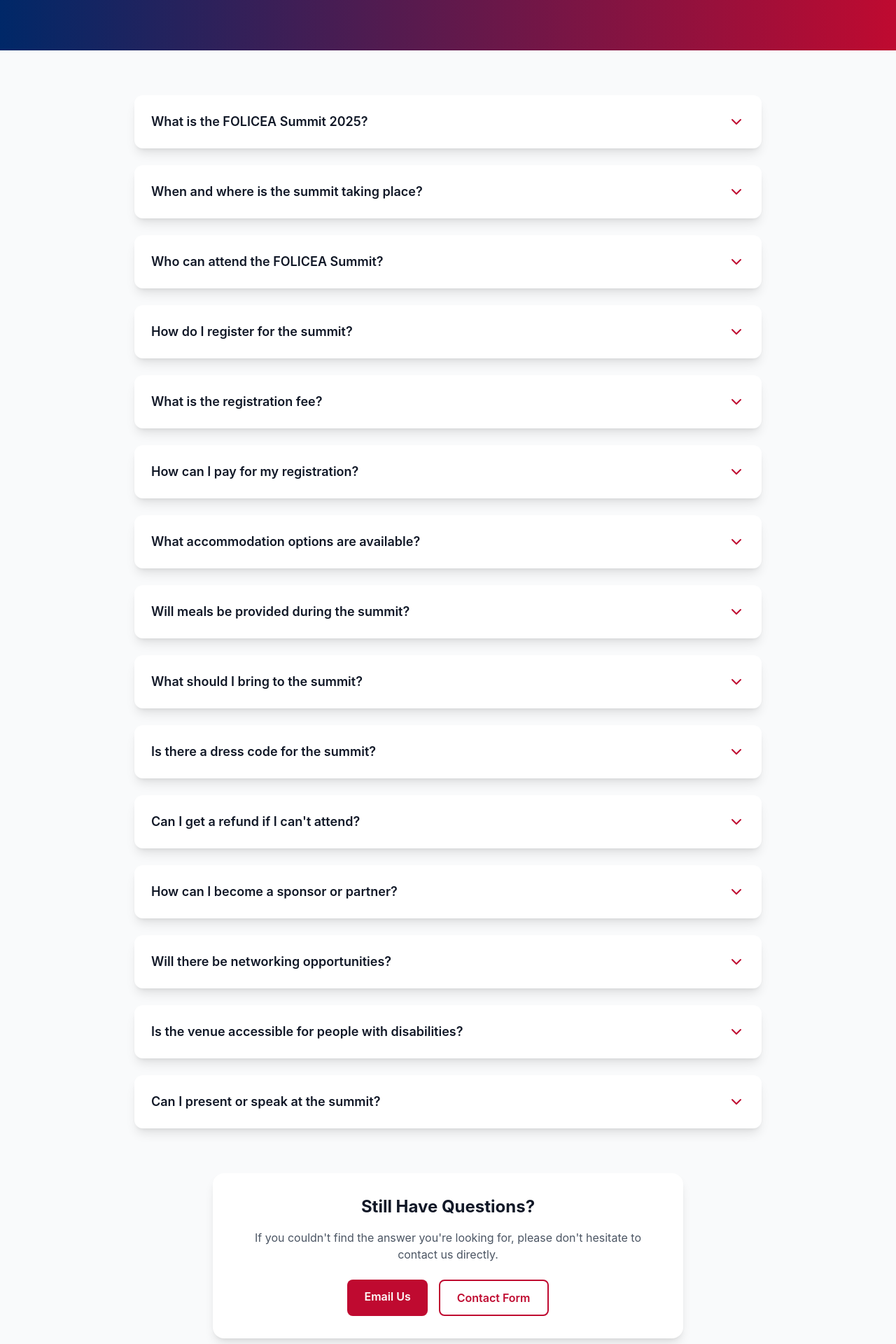
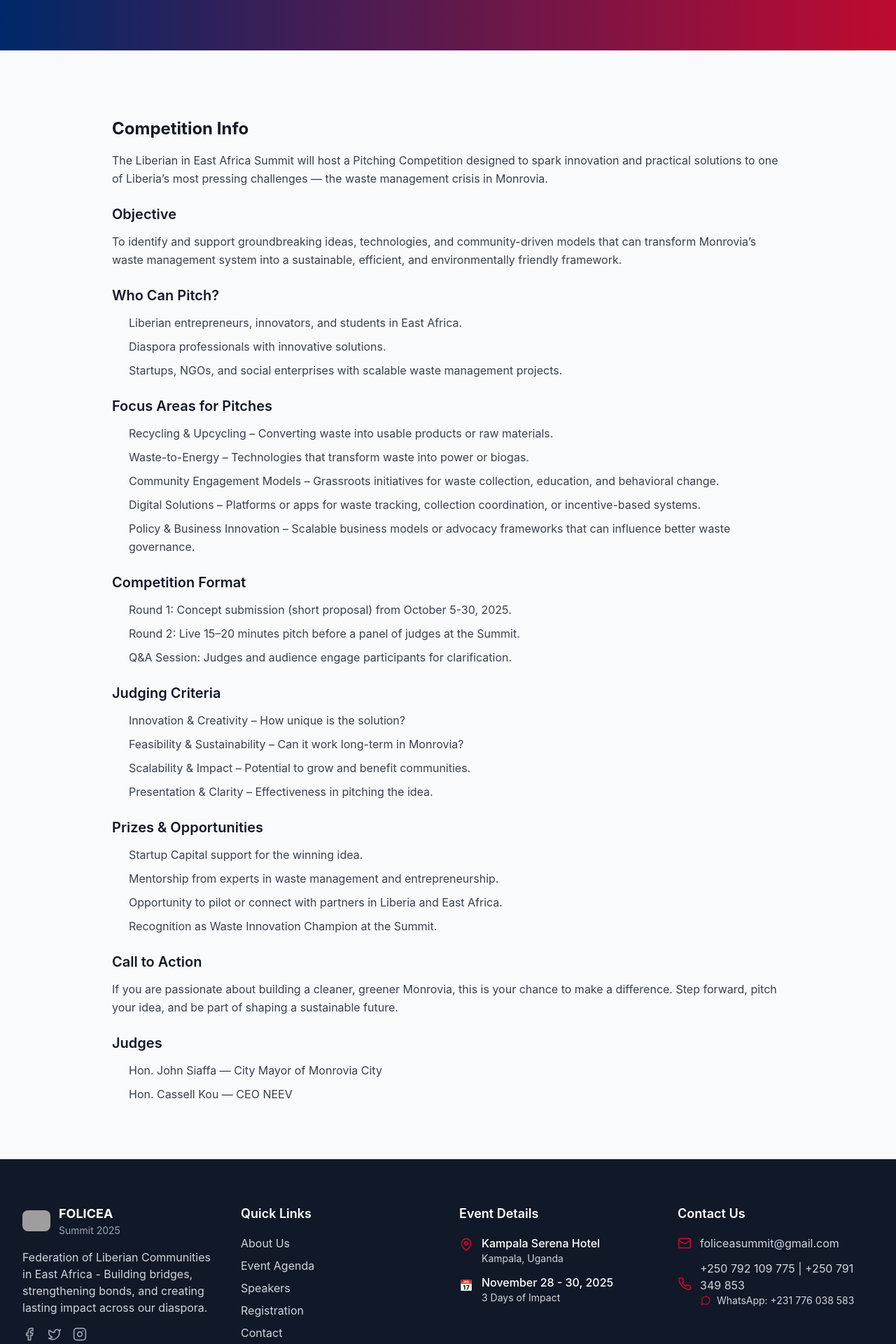
Before and after one commit to foliceasummit/folicea-summit-2025, a Next.js app: page /faqs in a window 1280 px wide. Shown: the part 200-2120 px from the top of the page at 70% size. Built offline with nearby package versions, Linux system fonts and the light colour scheme; grey boxes are pictures that could not be loaded.

Commit message:
Registration: T-shirt icon, room note, payment update, 'summit materials'; News: update dates and partnership story + image; About: remove contacts in leadership; Contact: add FAQ teaser; FAQs page repurposed to Pitching Competition

```diff
--- a/pages/contact.tsx
+++ b/pages/contact.tsx
@@ -186,6 +186,12 @@
                   <span>{isSubmitting ? 'Sending...' : 'Send Message'}</span>
                 </button>
               </form>
+
+              <div className="mt-6 p-4 rounded-lg border border-gray-200 bg-gray-50">
+                <h3 className="font-semibold text-gray-900 mb-1">Frequently Asked Questions</h3>
+                <p className="text-sm text-gray-600 mb-2">Find answers to common questions about the FOLICEA Summit 2025.</p>
+                <a href="/faqs" className="text-liberian-red hover:text-liberian-blue font-medium text-sm">Browse FAQs →</a>
+              </div>
             </div>
 
             {/* Contact Information */}
--- a/pages/faqs.tsx
+++ b/pages/faqs.tsx
@@ -1,77 +1,6 @@
-import { useState } from 'react';
 import { motion } from 'framer-motion';
-import { ChevronDown, ChevronUp } from 'lucide-react';
 
-const FAQsPage = () => {
-  const [openFaq, setOpenFaq] = useState<number | null>(null);
-
-  const faqs = [
-    {
-      question: "What is the FOLICEA Summit 2025?",
-      answer: "The FOLICEA Summit 2025 is the premier gathering for the Liberian diaspora in East Africa. It's a three-day event focused on fostering unity, promoting professional networking, and driving community-led development initiatives."
-    },
-    {
-      question: "When and where is the summit taking place?",
-              answer: "The summit will be held from December 5 - 7, 2025, at the Kampala Serena Hotel in Uganda."
-    },
-    {
-      question: "Who can attend the FOLICEA Summit?",
-      answer: "The summit is open to Liberians across East Africa and friends of Liberia. This includes professionals, entrepreneurs, community leaders, students, and anyone interested in supporting the Liberian diaspora community."
-    },
-    {
-      question: "How do I register for the summit?",
-      answer: "You can register online through our website. Click on the 'Register Now' button to access the registration form. Early registration is recommended as spaces are limited."
-    },
-    {
-      question: "What is the registration fee?",
-      answer: "The registration fee depends on your location. For residents of Uganda, the fee is $75. For participants outside Uganda, the fee is $100. Please visit the registration page for more details based on your category)."
-    },
-    {
-      question: "How can I pay for my registration?",
-      answer: "Payment can be made via MoMo to 0792109775 or using MoMo Code XYZ123 or contact our WhatsApp numbers: 231 0776 038 583."
-    },
-    {
-      question: "What accommodation options are available?",
-      answer: "The summit offers various accommodation options. A shared room is included in your registration fee. If you prefer a private or double room, you will need to cover the additional cost. The summit committee can assist you in arranging accommodations close to the venue. Alternatively, you are welcome to book a room at a nearby hotel of your choice."
-    },
-    {
-      question: "Will meals be provided during the summit?",
-      answer: "Yes, meals will be provided during the summit. Breakfast and lunch will be served each day over the three days of the event."
-    },
-    {
-      question: "What should I bring to the summit?",
-      answer: "Please bring your registration confirmation, business cards for networking, comfortable clothing, and any specific materials mentioned in the pre-summit communications."
-    },
-    {
-      question: "Is there a dress code for the summit?",
-      answer: "Business casual attire is recommended for most sessions. There will be a formal dinner event where business formal attire is preferred."
-    },
-    {
-      question: "Can I get a refund if I can't attend?",
-      answer: "Unfortunately, we do not offer refunds for cancellations. Please contact our team at foliceasummit@gmail.com if you have any questions or need further assistance."
-    },
-    {
-      question: "How can I become a sponsor or partner?",
-      answer: "We offer various sponsorship opportunities. Please contact us through our website or email foliceasummit@gmail.com to discuss sponsorship options and benefits."
-    },
-    {
-      question: "Will there be networking opportunities?",
-      answer: "Yes, the summit includes dedicated networking sessions, social events, and opportunities to connect with professionals, entrepreneurs, and community leaders from across East Africa."
-    },
-    {
-      question: "Is the venue accessible for people with disabilities?",
-      answer: "Yes, the Kampala Serena Hotel is accessible. Please indicate any specific accessibility requirements during registration so we can ensure appropriate accommodations."
-    },
-    {
-      question: "Can I present or speak at the summit?",
-      answer: "We welcome proposals for presentations and workshops. Please contact us well in advance with your proposal details and we'll review it for inclusion in the program."
-    }
-  ];
-
-  const toggleFaq = (index: number) => {
-    setOpenFaq(openFaq === index ? null : index);
-  };
-
+const PitchingCompetitionPage = () => {
   return (
     <div className="min-h-screen bg-gray-50">
       {/* Hero Section */}
@@ -83,89 +12,85 @@
             transition={{ duration: 0.8 }}
           >
             <h1 className="text-4xl md:text-6xl font-bold mb-6">
-              Frequently Asked Questions
+              Pitching Competition
             </h1>
-            <p className="text-xl max-w-3xl mx-auto">
-              Find answers to common questions about the FOLICEA Summit 2025
+            <p className="text-xl max-w-4xl mx-auto">
+              Theme: “Clean Monrovia, Green Future: Resolving the Waste Management Crisis”
             </p>
           </motion.div>
         </div>
       </section>
 
-      {/* FAQs Section */}
       <section className="section-padding">
-        <div className="container-custom">
-          <div className="max-w-4xl mx-auto">
-            {faqs.map((faq, index) => (
-              <motion.div
-                key={index}
-                initial={{ opacity: 0, y: 20 }}
-                whileInView={{ opacity: 1, y: 0 }}
-                transition={{ duration: 0.6, delay: index * 0.1 }}
-                viewport={{ once: true }}
-                className="mb-6"
-              >
-                <div
-                  className="bg-white rounded-xl shadow-lg overflow-hidden cursor-pointer"
-                  onClick={() => toggleFaq(index)}
-                >
-                  <div className="p-6 flex items-center justify-between hover:bg-gray-50 transition-colors duration-200">
-                    <h3 className="text-lg font-semibold text-gray-900 pr-4">
-                      {faq.question}
-                    </h3>
-                    {openFaq === index ? (
-                      <ChevronUp className="w-6 h-6 text-liberian-red flex-shrink-0" />
-                    ) : (
-                      <ChevronDown className="w-6 h-6 text-liberian-red flex-shrink-0" />
-                    )}
-                  </div>
-                  {openFaq === index && (
-                    <div className="px-6 pb-6">
-                      <p className="text-gray-600 leading-relaxed">
-                        {faq.answer}
-                      </p>
-                    </div>
-                  )}
-                </div>
-              </motion.div>
-            ))}
+        <div className="container-custom max-w-5xl mx-auto">
+          <div className="prose prose-lg max-w-none">
+            <h2>Competition Info</h2>
+            <p>
+              The Liberian in East Africa Summit will host a Pitching Competition designed to spark innovation and practical
+              solutions to one of Liberia’s most pressing challenges — the waste management crisis in Monrovia.
+            </p>
+
+            <h3>Objective</h3>
+            <p>
+              To identify and support groundbreaking ideas, technologies, and community-driven models that can transform
+              Monrovia’s waste management system into a sustainable, efficient, and environmentally friendly framework.
+            </p>
+
+            <h3>Who Can Pitch?</h3>
+            <ul>
+              <li>Liberian entrepreneurs, innovators, and students in East Africa.</li>
+              <li>Diaspora professionals with innovative solutions.</li>
+              <li>Startups, NGOs, and social enterprises with scalable waste management projects.</li>
+            </ul>
+
+            <h3>Focus Areas for Pitches</h3>
+            <ul>
+              <li>Recycling & Upcycling – Converting waste into usable products or raw materials.</li>
+              <li>Waste-to-Energy – Technologies that transform waste into power or biogas.</li>
+              <li>Community Engagement Models – Grassroots initiatives for waste collection, education, and behavioral change.</li>
+              <li>Digital Solutions – Platforms or apps for waste tracking, collection coordination, or incentive-based systems.</li>
+              <li>Policy & Business Innovation – Scalable business models or advocacy frameworks that can influence better waste governance.</li>
+            </ul>
+
+            <h3>Competition Format</h3>
+            <ul>
+              <li>Round 1: Concept submission (short proposal) from October 5-30, 2025.</li>
+              <li>Round 2: Live 15–20 minutes pitch before a panel of judges at the Summit.</li>
+              <li>Q&A Session: Judges and audience engage participants for clarification.</li>
+            </ul>
+
+            <h3>Judging Criteria</h3>
+            <ul>
+              <li>Innovation & Creativity – How unique is the solution?</li>
+              <li>Feasibility & Sustainability – Can it work long-term in Monrovia?</li>
+              <li>Scalability & Impact – Potential to grow and benefit communities.</li>
+              <li>Presentation & Clarity – Effectiveness in pitching the idea.</li>
+            </ul>
+
+            <h3>Prizes & Opportunities</h3>
+            <ul>
+              <li>Startup Capital support for the winning idea.</li>
+              <li>Mentorship from experts in waste management and entrepreneurship.</li>
+              <li>Opportunity to pilot or connect with partners in Liberia and East Africa.</li>
+              <li>Recognition as Waste Innovation Champion at the Summit.</li>
+            </ul>
+
+            <h3>Call to Action</h3>
+            <p>
+              If you are passionate about building a cleaner, greener Monrovia, this is your chance to make a difference.
+              Step forward, pitch your idea, and be part of shaping a sustainable future.
+            </p>
+
+            <h3>Judges</h3>
+            <ul>
+              <li>Hon. John Siaffa — City Mayor of Monrovia City</li>
+              <li>Hon. Cassell Kou — CEO NEEV</li>
+            </ul>
           </div>
-
-          {/* Contact Section */}
-          <motion.div
-            initial={{ opacity: 0, y: 20 }}
-            whileInView={{ opacity: 1, y: 0 }}
-            transition={{ duration: 0.8 }}
-            viewport={{ once: true }}
-            className="text-center mt-16"
-          >
-            <div className="bg-white rounded-2xl p-8 shadow-lg max-w-2xl mx-auto">
-              <h3 className="text-2xl font-bold text-gray-900 mb-4">
-                Still Have Questions?
-              </h3>
-              <p className="text-gray-600 mb-6">
-                If you couldn't find the answer you're looking for, please don't hesitate to contact us directly.
-              </p>
-              <div className="flex flex-col sm:flex-row gap-4 justify-center">
-                <a
-                  href="mailto:foliceasummit@gmail.com"
-                  className="btn-primary"
-                >
-                  Email Us
-                </a>
-                <a
-                  href="/contact"
-                  className="btn-outline"
-                >
-                  Contact Form
-                </a>
-              </div>
-            </div>
-          </motion.div>
         </div>
       </section>
     </div>
   );
 };
 
-export default FAQsPage;
+export default PitchingCompetitionPage;
```
Also changed, not shown: pages/about.tsx (+0 -12 lines), pages/news.tsx (+5 -5 lines), pages/news/[id].tsx (+18 -33 lines), pages/registration.tsx (+5 -4 lines).
